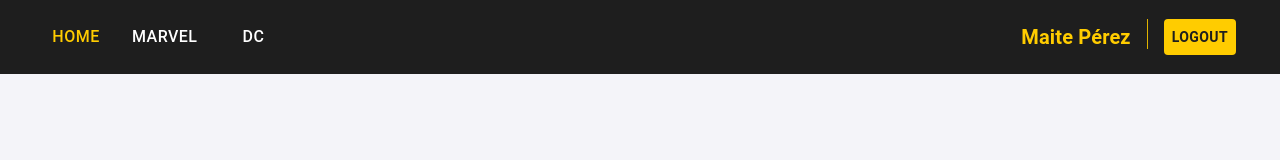
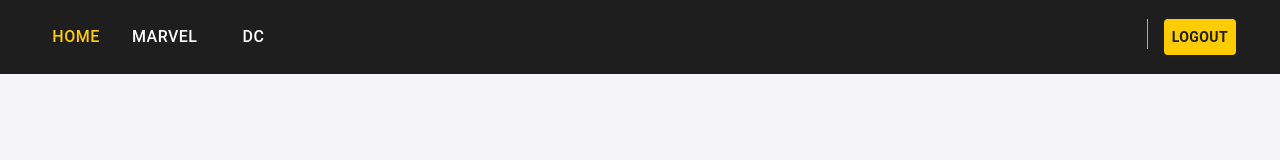
Before and after one commit to maitepv87/hero-explorer-app, a React (Vite) app: page /home in a window 1280 px wide. Shown: the top 160 px of the page. Built offline with nearby package versions, Linux system fonts and the light colour scheme.

Commit message:
feat: Implement authentication using useContext and useReducer

```diff
--- a/src/HeroApp.jsx
+++ b/src/HeroApp.jsx
@@ -1,9 +1,10 @@
+import { AuthProvider } from "./auth/context";
 import { AppRouter } from "./router/AppRouter";
 
 export const HeroApp = () => {
   return (
-    <>
+    <AuthProvider>
       <AppRouter />
-    </>
+    </AuthProvider>
   );
 };
--- a/src/auth/context/AuthProvider.jsx
+++ b/src/auth/context/AuthProvider.jsx
@@ -6,15 +6,16 @@ import { types } from "../types/types";
 const initialState = {
   logged: false,
 };
+
 export const AuthProvider = ({ children }) => {
   const [authState, dispatch] = useReducer(authReducer, initialState);
 
-  const login = (name = "") => {
+  const login = (userName = "") => {
     const action = {
       type: types.login,
       payload: {
         id: "ABC",
-        name: name,
+        userName: userName,
       },
     };
 
--- a/src/auth/context/authReducer.js
+++ b/src/auth/context/authReducer.js
@@ -1,6 +1,8 @@
 import { types } from "../types/types";
 
 export const authReducer = (state = {}, action) => {
+
+  console.log(action.payload)
   switch (action.type) {
     case types.login:
       return {
--- a/src/auth/pages/LoginPage.jsx
+++ b/src/auth/pages/LoginPage.jsx
@@ -1,4 +1,4 @@
-import React, { useState } from "react";
+import React, { useContext, useState } from "react";
 import {
   Box,
   TextField,
@@ -8,14 +8,17 @@ import {
   Link,
 } from "@mui/material";
 import { useNavigate } from "react-router-dom";
+import { AuthContext } from "../context/AuthContext";
 
 export const LoginPage = () => {
   const [email, setEmail] = useState("");
   const [password, setPassword] = useState("");
 
+  const { login } = useContext(AuthContext);
   const navigate = useNavigate();
 
   const handleLogin = () => {
+    login("Maite PV");
     navigate("/");
   };
 
--- a/src/ui/components/Navbar.jsx
+++ b/src/ui/components/Navbar.jsx
@@ -1,4 +1,4 @@
-import { useState } from "react";
+import { useContext, useState } from "react";
 import { NavLink, Link, useNavigate, replace } from "react-router-dom";
 import {
   AppBar,
@@ -11,6 +11,7 @@ import {
   IconButton,
 } from "@mui/material";
 import MenuIcon from "@mui/icons-material/Menu";
+import { AuthContext } from "../../auth/context/AuthContext";
 
 {
   /*
@@ -21,6 +22,9 @@ import MenuIcon from "@mui/icons-material/Menu";
 
 export const Navbar = () => {
   const [open, setOpen] = useState(false);
+
+  const { authState } = useContext(AuthContext);
+  const { user } = authState;
 
   const navigate = useNavigate();
 
@@ -107,7 +111,7 @@ export const Navbar = () => {
             variant="h6"
             sx={{ fontWeight: "bold", color: "#ffcc00" }}
           >
-            Maite Pérez
+            {user?.userName}
           </Typography>
           <Divider
             orientation="vertical"
```
